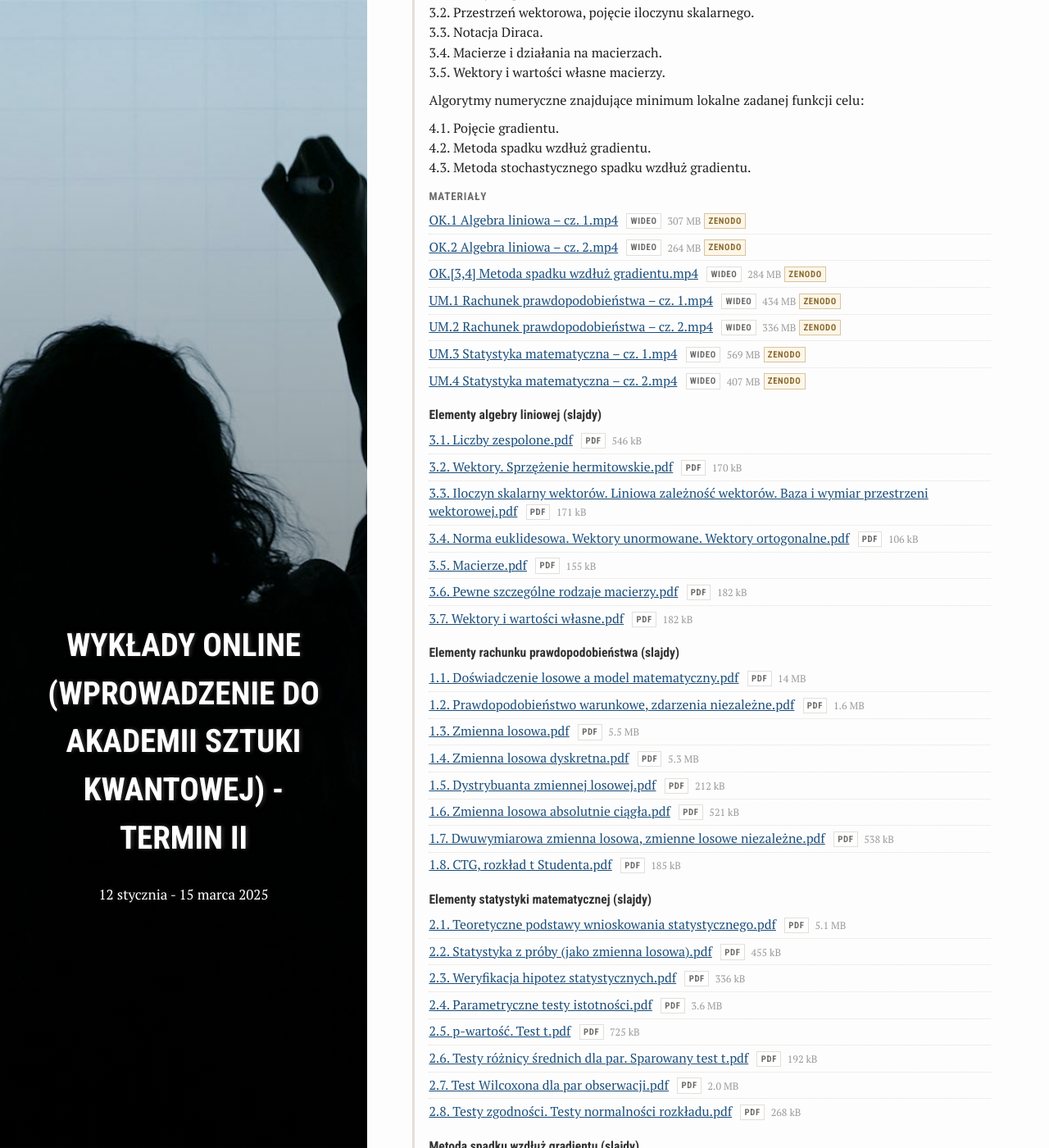
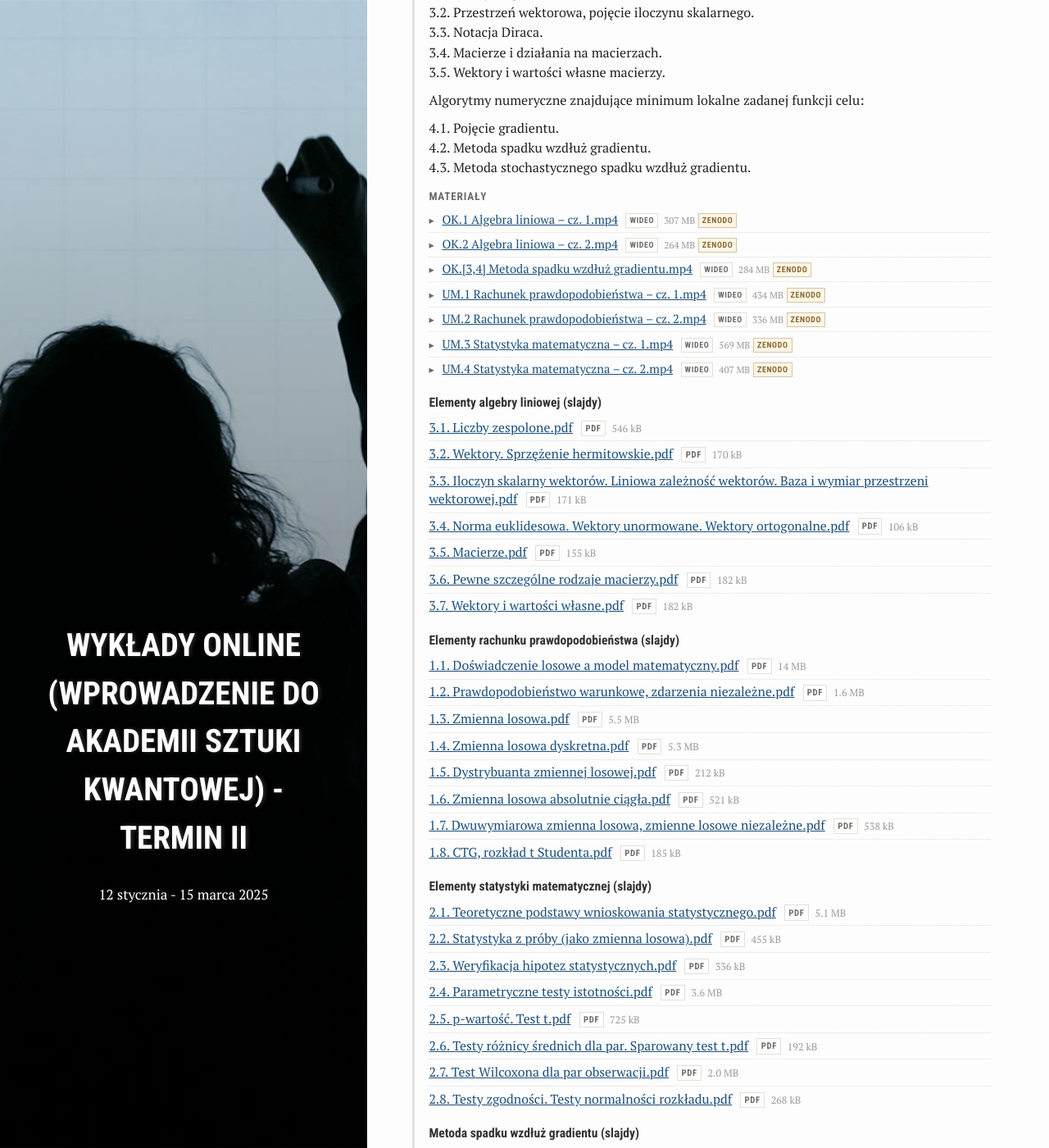
Before and after one commit to iitis/ask-website, a Jekyll site: the page built from archiwum/wyklady-online-termin-2.html, in a window 1280 px wide and 1400 px high, scrolled down 1564 px. Shown: the whole window at 82% size. Built offline with Jekyll 4.4.1, drawn with Linux system fonts in a browser that asks for light colours.

Commit message:
add inline players for lecture recordings
Nagrania da się odtwarzać na stronie bez pobierania: <video> z jawnym
type="video/mp4" wskazujący plik w rekordzie Zenodo.

- odtwarzacz zwinięty w <details>, preload="none" - przeglądarka nie
  odpytuje Zenodo do naciśnięcia play (strona terminu I ma 34 nagrania)
- link "Pobierz plik" zachowany obok każdego odtwarzacza
- bez JavaScriptu

Ustalenia z rozpoznania Zenodo:
- serwuje pliki jako application/octet-stream + Content-Disposition:
  attachment + X-Content-Type-Options: nosniff, na każdym wariancie URL
  (?preview=0, ?download=1, bez parametru - nagłówki identyczne)
- własny podglądacz Zenodo (Video.js) używa tego samego adresu z type="",
  więc polega na tym, że blokada nosniff nie dotyczy mediów; podajemy
  type jawnie, co daje przeglądarce mocniejszą wskazówkę
- osadzenie podglądacza Zenodo w ramce jest niemożliwe:
  x-frame-options: sameorigin
- Range jest wspierany (HTTP 206), ale pliki nie mają faststart
  (atomy: ftyp, free, mdat - moov na końcu), więc start bywa wolniejszy

```diff
--- a/_includes/event_folder.html
+++ b/_includes/event_folder.html
@@ -16,6 +20,29 @@
   <ul class="ev-files">
     {% for item in folder.items %}
       <li class="ev-file ev-file--{{ item.kind }}">
+
+        {% if item.kind == 'video' %}
+          <details class="ev-player">
+            <summary>
+              <span class="ev-player-title">{{ item.title }}</span>
+              <span class="ev-file-tags">
+                <span class="ev-tag">wideo</span>
+                {% if item.size_label != '' %}<span class="ev-size">{{ item.size_label }}</span>{% endif %}
+                {% if item.source != '' %}<span class="ev-tag ev-tag--remote">{{ item.source }}</span>{% endif %}
+              </span>
+            </summary>
+            <div class="ev-player-body">
+              <video controls preload="none" playsinline>
+                <source src="{{ item.remote }}" type="video/mp4">
+                Twoja przeglądarka nie odtworzy tego nagrania.
+              </video>
+              <p class="ev-player-dl">
+                <a href="{{ item.remote }}" rel="noopener">Pobierz plik</a>{% if item.size_label != '' %} ({{ item.size_label }}){% endif %}
+              </p>
+            </div>
+          </details>
+
+        {% else %}
           {% if item.local %}
             <a href="{{ item.local | prepend: '/' | relative_url }}">{{ item.title }}</a>
           {% else %}
@@ -24,7 +51,6 @@
           <span class="ev-file-tags">
             {% case item.kind %}
               {% when 'pdf' %}<span class="ev-tag">PDF</span>
-            {% when 'video' %}<span class="ev-tag">wideo</span>
               {% when 'notebook' %}<span class="ev-tag">notatnik</span>
               {% when 'code' %}<span class="ev-tag">kod</span>
               {% when 'image' %}<span class="ev-tag">obraz</span>
@@ -34,6 +60,8 @@
             {% if item.size_label != '' %}<span class="ev-size">{{ item.size_label }}</span>{% endif %}
             {% if item.source != '' %}<span class="ev-tag ev-tag--remote">{{ item.source }}</span>{% endif %}
           </span>
+        {% endif %}
+
       </li>
     {% endfor %}
   </ul>
--- a/_sass/_archiwum.scss
+++ b/_sass/_archiwum.scss
@@ -293,3 +293,65 @@
     dd { margin-left: 0; }
   }
 }
+
+/* --- odtwarzacz nagrań ---------------------------------------------------- */
+/* Nagrania leżą w zewnętrznym repozytorium i bywają duże (do ~930 MB), więc
+   odtwarzacz jest zwinięty, a preload="none" nie rusza sieci do naciśnięcia
+   play. Bez tego strona terminu I odpytywałaby serwer 34 razy przy wejściu. */
+.ev-file--video {
+  padding: 0;
+  border-bottom: 1px dotted $arch-border;
+
+  &:last-child { border-bottom: none; }
+}
+
+details.ev-player {
+  summary {
+    cursor: pointer;
+    padding: .3em 0;
+    font-size: .93em;
+    line-height: 1.4;
+    list-style: none;
+    color: #1c4f7c;
+
+    &::-webkit-details-marker { display: none; }
+
+    &:before {
+      content: "▸";
+      display: inline-block;
+      width: 1em;
+      color: $arch-muted;
+      font-size: .85em;
+    }
+
+    &:hover { color: $arch-accent; }
+  }
+
+  &[open] > summary:before {
+    content: "▾";
+  }
+}
+
+.ev-player-title {
+  text-decoration: underline;
+}
+
+.ev-player-body {
+  padding: .4em 0 .8em 1em;
+
+  video {
+    width: 100%;
+    max-width: 100%;
+    height: auto;
+    background: #000;
+    display: block;
+  }
+}
+
+.ev-player-dl {
+  margin: .4em 0 0;
+  font-size: .82em;
+  color: $arch-muted;
+
+  a { color: $arch-accent; }
+}
```
Also changed, not shown: other parts of _includes/event_folder.html (+4 -0 lines). Lines whose indentation alone changed are shown as unchanged.
